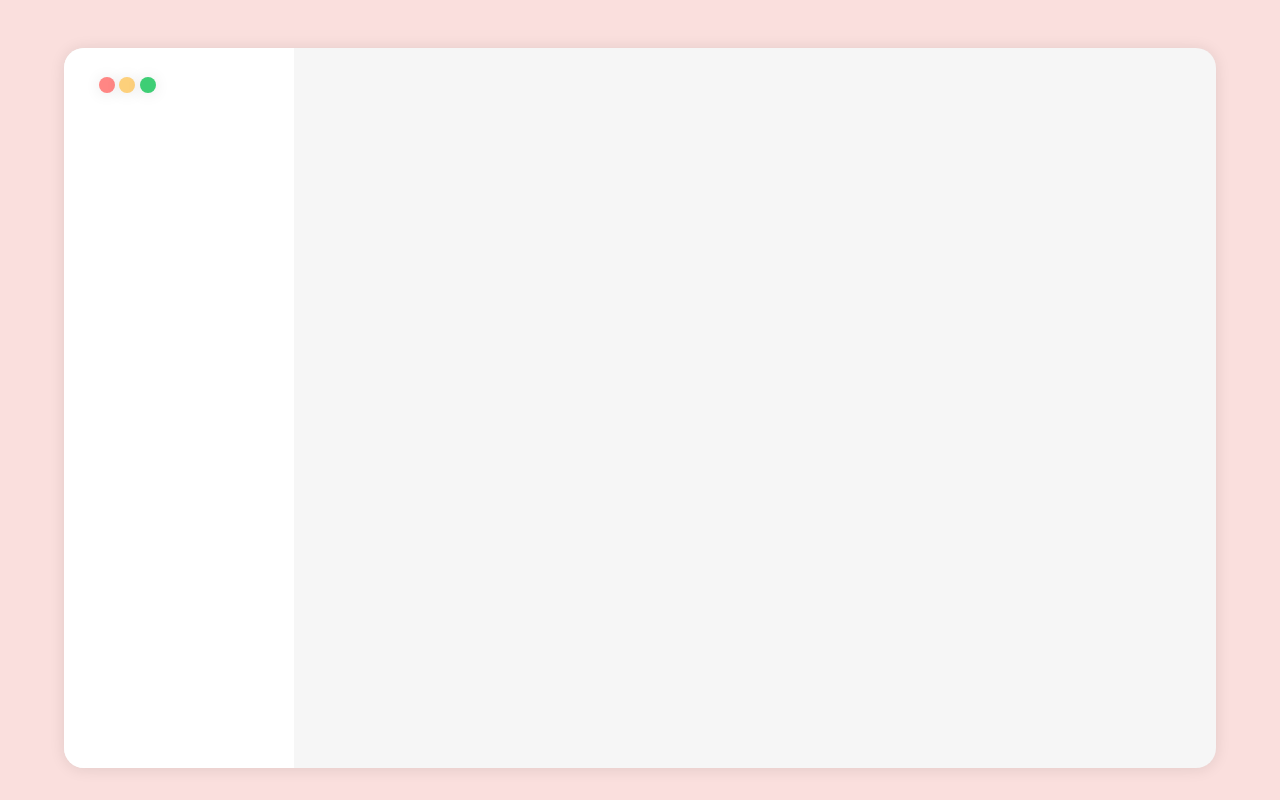
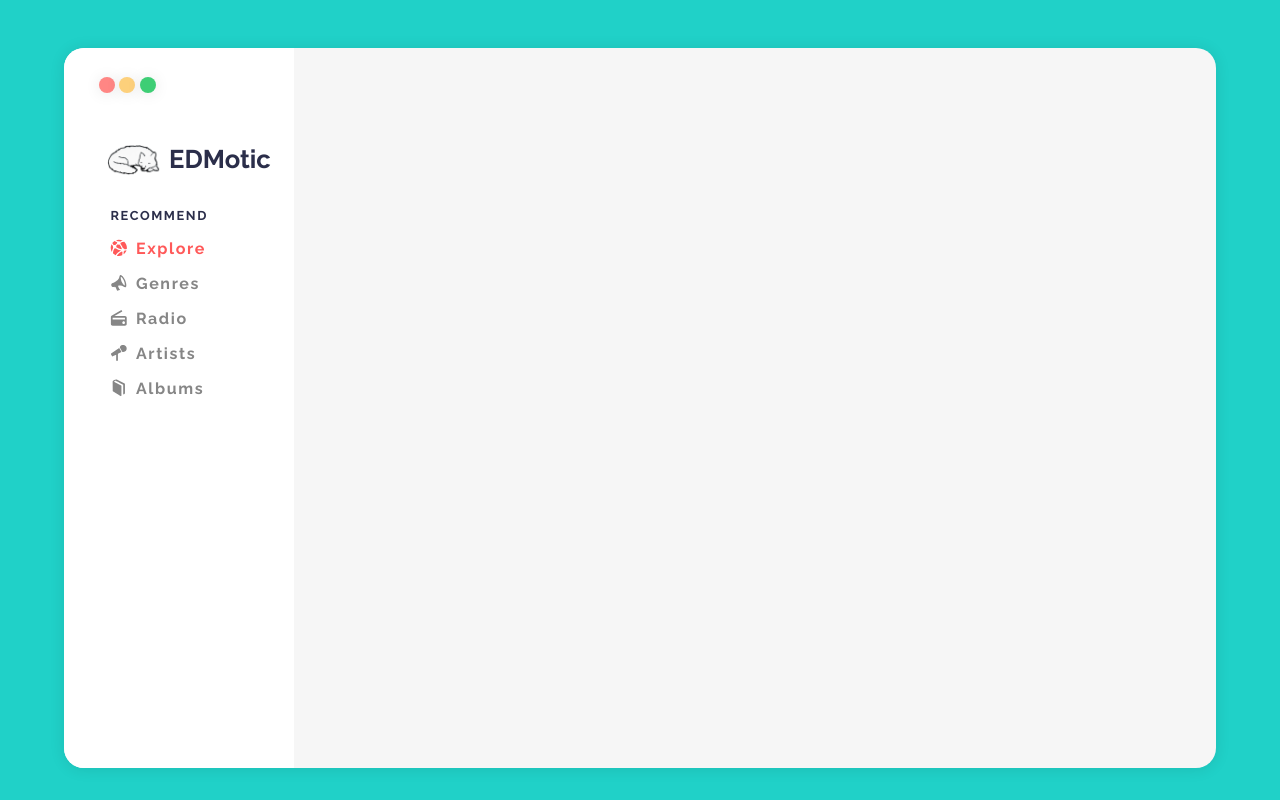
Before and after one commit to thouartcode/edmotic, a website: page index.html in a window 1280 px wide. Drawn offline with Linux system fonts and the light colour scheme.

Commit message:
Started UI design

```diff
--- a/assets/css/style.css
+++ b/assets/css/style.css
@@ -7,10 +7,13 @@
 }
 
 :root {
-  --back-background-color: #fadfdd;
+  --back-background-color: #20d1c8;
   --main-background-color: #f6f6f6;
   --sidebar-background-color: #ffffff;
-  --highlight-color: #ff2e63;
+  --highlight-color: #ff5959;
+
+  --text-color-dark: #2b2e4a;
+  --text-color-not-selected: #868686;
 
   --one-per-shadow: 0px 1px 15px 0px rgba(0, 0, 0, 0.1);
 }
@@ -20,8 +23,8 @@ html {
 }
 
 body {
+  font-family: "Raleway", sans-serif;
   font-size: 62.5%; /*1rem = 10px*/
-  text-align: center;
 }
 
 .main {
@@ -49,6 +52,7 @@ body {
 ****************************/
 .sidebar {
   background-color: var(--sidebar-background-color);
+  overflow: hidden;
   position: relative;
   height: 100%;
   width: 20%;
@@ -87,3 +91,91 @@ body {
   border-radius: 50%;
   background-color: #3ece75;
 }
+
+/****************************
+          LOGO
+****************************/
+.logo__holder {
+  height: 2rem;
+  width: fit-content;
+  margin-top: 6rem;
+  margin-left: 2.7rem;
+  display: flex;
+}
+
+.logo__text {
+  font-weight: 700;
+  font-size: 1.6rem;
+  padding-left: 0.5rem;
+  color: var(--text-color-dark);
+  user-select: none;
+}
+
+.logo {
+  height: 100%;
+  width: auto;
+}
+
+/****************************
+          RECOMMENDED
+****************************/
+.recommended {
+  margin-top: 2rem;
+  display: inline-block;
+  margin-left: 2.9rem;
+}
+
+.recommended__list {
+  margin-top: 1rem;
+  list-style: none;
+}
+
+.recommended__list--item {
+  display: flex;
+  cursor: pointer;
+  transition: all 0.2s;
+}
+
+.recommended__list--item:hover {
+  transform: scale(1.1);
+}
+
+.recommended__list--item:not(:last-child) {
+  margin-bottom: 1rem;
+}
+
+.item__text {
+  font-size: 1rem;
+  font-weight: 700;
+  color: var(--text-color-not-selected);
+  padding-left: 0.5rem;
+  letter-spacing: 0.1rem;
+}
+
+.selected {
+  color: var(--highlight-color);
+  fill: var(--highlight-color) !important;
+}
+
+/****************************
+          SVGS
+****************************/
+.list__svg--glyph {
+  display: inline-block;
+  fill: var(--text-color-not-selected);
+}
+
+.list__svg {
+  width: 1.1rem;
+  height: 1.1rem;
+}
+
+/**************UTILITY*CLASSES******************/
+.heading-tertiary {
+  display: inline-block;
+  text-transform: uppercase;
+  font-size: 0.8rem;
+  color: var(--text-color-dark);
+  font-weight: 700;
+  letter-spacing: 0.1rem;
+}
--- a/index.html
+++ b/index.html
@@ -4,6 +4,10 @@
     <meta charset="UTF-8" />
     <meta name="viewport" content="width=device-width, initial-scale=1.0" />
     <link rel="stylesheet" href="assets/css/style.css" />
+    <link
+      href="https://fonts.googleapis.com/css2?family=Raleway:wght@300;400;700&display=swap"
+      rel="stylesheet"
+    />
     <title>EDMotic</title>
   </head>
   <body>
@@ -15,6 +19,51 @@
             <div class="sidebar__button sidebar__buttons--yellow"></div>
             <div class="sidebar__button sidebar__buttons--green"></div>
           </div>
+          <div class="logo__holder">
+            <img src="/assets/img/jai_wolf.png" alt="Logo" class="logo" />
+            <div class="logo__text">EDMotic</div>
+          </div>
+
+          <!--RECOMMENDED-->
+          <div class="recommended">
+            <h3 class="heading-tertiary">recommend</h3>
+            <ul class="recommended__list">
+              <li class="recommended__list--item">
+                <svg class="list__svg">
+                  <use xlink:href="/assets/img/sprite.svg#icon-explore" class="list__svg--glyph selected">
+                </svg>
+                <p class="item__text selected">Explore</p>
+              </li>
+
+              <li class="recommended__list--item">
+                <svg class="list__svg">
+                  <use xlink:href="/assets/img/sprite.svg#icon-genre" class="list__svg--glyph">
+                </svg>
+                <p class="item__text">Genres</p>
+              </li>
+
+              <li class="recommended__list--item">
+                <svg class="list__svg">
+                  <use xlink:href="/assets/img/sprite.svg#icon-radio" class="list__svg--glyph">
+                </svg>
+                <p class="item__text">Radio</p>
+              </li>
+
+              <li class="recommended__list--item">
+                <svg class="list__svg">
+                  <use xlink:href="/assets/img/sprite.svg#icon-artist" class="list__svg--glyph">
+                </svg>
+                <p class="item__text">Artists</p>
+              </li>
+
+              <li class="recommended__list--item">
+                <svg class="list__svg">
+                  <use xlink:href="/assets/img/sprite.svg#icon-albums" class="list__svg--glyph">
+                </svg>
+                <p class="item__text">Albums</p>
+              </li>
+            </ul>
+          </div>
         </div>
         <div class="content"></div>
       </div>
```
Also changed, not shown: assets/img/jai_wolf.png (added).
